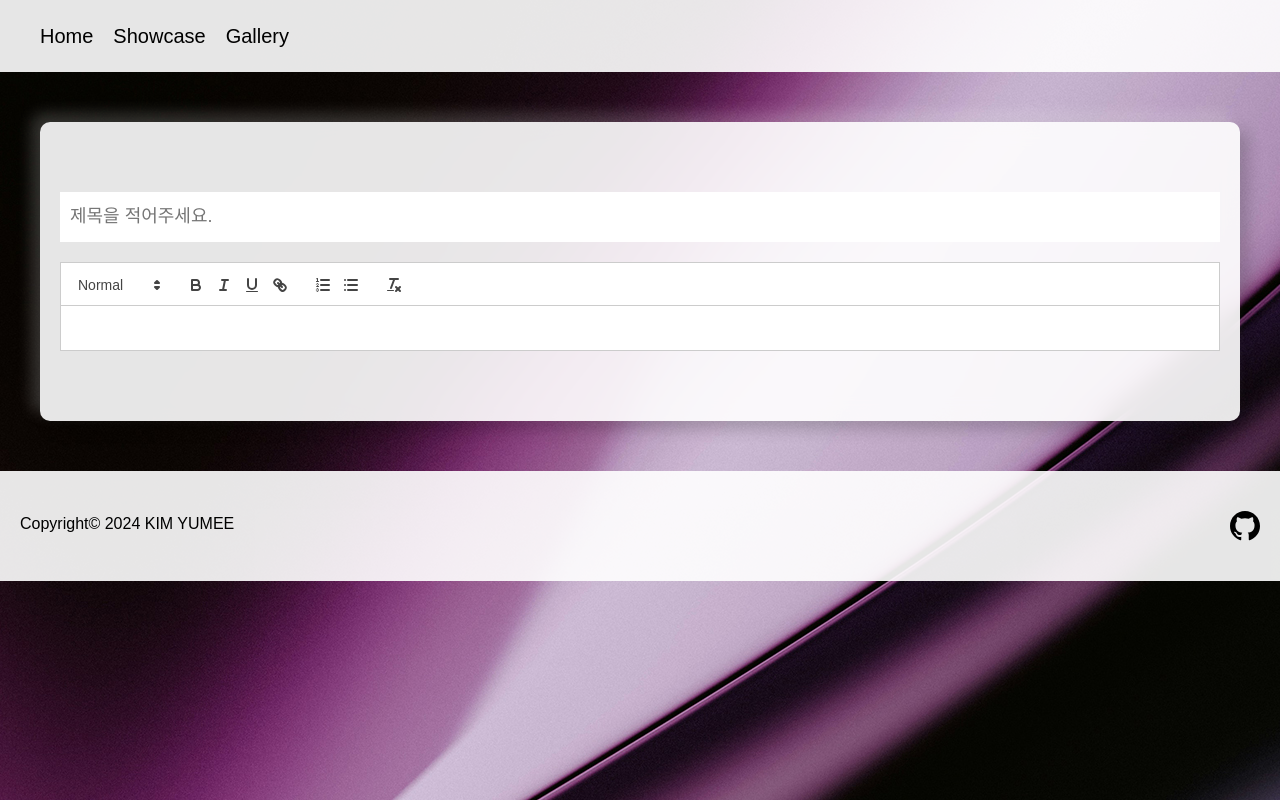
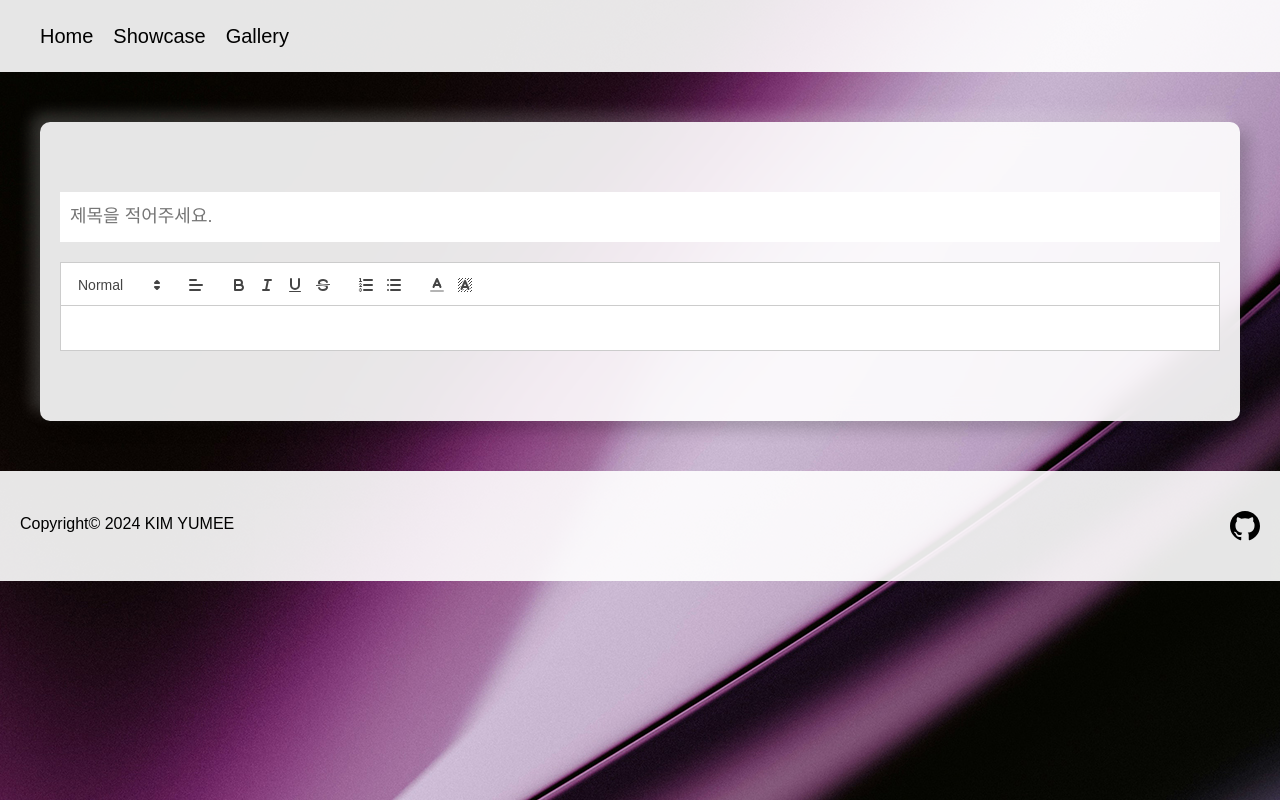
Before and after one commit to yumi-kim-0827/yum-react-ui-kit, a Next.js app: page /write in a window 1280 px wide. Built offline with nearby package versions, Linux system fonts and the light colour scheme.

Commit message:
fix:ReactQill 도입 수정, 경로 에러 확인

```diff
--- a/components/UI/Editor.tsx
+++ b/components/UI/Editor.tsx
@@ -1,5 +1,5 @@
-import React, { useState } from "react";
-import dynamic from "next/dynamic";
+import React, { useMemo } from "react";
+import ReactQuill, { Quill } from "react-quill";
 import "react-quill/dist/quill.snow.css";
 import styled from "styled-components";
 
@@ -14,11 +14,29 @@ const EditorWrap = styled.div`
 `;
 
 const Editor: React.FC<EditorProps> = ({ value, onChange }) => {
-  const ReactQuill = dynamic(() => import("react-quill"), { ssr: false });
+  const modules = useMemo(() => {
+    return {
+      toolbar: {
+        container: [
+          [{ size: ["small", false, "large", "huge"] }],
+          [{ align: [] }],
+          ["bold", "italic", "underline", "strike"],
+          [{ list: "ordered" }, { list: "bullet" }],
+          [
+            {
+              color: [],
+            },
+            { background: [] },
+          ],
+        ],
+      },
+    };
+  }, []);
+
   return (
     <>
       <EditorWrap>
-        <ReactQuill value={value} onChange={onChange} />
+        <ReactQuill modules={modules} />
       </EditorWrap>
     </>
   );
--- a/components/UI/Input.tsx
+++ b/components/UI/Input.tsx
@@ -3,12 +3,13 @@ import styled from "styled-components";
 
 interface InputProps {
   placeholder: string;
+  value: string | "";
+  onChange?: (e: React.ChangeEvent<HTMLInputElement>) => void;
 }
 
 const InputStyled = styled.input`
   padding: 10px;
   width: 100%;
-  flex: 1 0 auto;
   font-size: 18px;
   border-bottom: 1px solid transparent;
   overflow: hidden;
@@ -17,8 +18,14 @@ const InputStyled = styled.input`
   }
 `;
 
-const Input: React.FC<InputProps> = ({ placeholder }) => {
-  return <InputStyled placeholder={placeholder}></InputStyled>;
+const Input: React.FC<InputProps> = ({ placeholder, value, onChange }) => {
+  return (
+    <InputStyled
+      placeholder={placeholder}
+      value={value}
+      onChange={onChange}
+    ></InputStyled>
+  );
 };
 
 export default Input;
--- a/pages/index.tsx
+++ b/pages/index.tsx
@@ -10,7 +10,7 @@ import CardList from "@/components/UI/CardList";
 const Home = () => {
   const router = useRouter();
 
-  const handleClick = () => {
+  const navigateToShow = () => {
     router.push("/showcase");
   };
 
@@ -50,7 +50,7 @@ const Home = () => {
               "사용자들이 원하는 컬러를 선택하고, 해당 컬러에 맞춘 UI 컴포넌트를 재사용 가능한 코드로 제공하는 라이브러리 사이트"
             }
           />
-          <Button onClick={handleClick}>쇼케이스 보기</Button>
+          <Button onClick={navigateToShow}>쇼케이스 보기</Button>
         </Grid>
         <Grid column={"1fr"} place={"center"}>
           <HeadingTitle
--- a/pages/write.tsx
+++ b/pages/write.tsx
@@ -8,7 +8,15 @@ import Input from "@/components/UI/Input";
 
 const write = () => {
   const [title, setTitle] = useState("");
-  const [value, setValue] = useState("");
+  const [content, setContent] = useState("");
+
+  const onChangeTitle = (e: React.ChangeEvent<HTMLInputElement>) => {
+    setTitle(e.target.value);
+  };
+
+  const onChangeContent = (content: string) => {
+    setContent(content);
+  };
   return (
     <>
       <Head>
@@ -19,8 +27,14 @@ const write = () => {
       </Head>
       <Layout>
         <Grid column={"1fr"}>
-          <Input placeholder="제목을 적어주세요." />
-          <Editor value={value} onChange={setValue} />
+          {title}
+          {content}
+          <Input
+            placeholder="제목을 적어주세요."
+            value={title}
+            onChange={onChangeTitle}
+          />
+          <Editor value={content} onChange={onChangeContent} />
         </Grid>
       </Layout>
     </>
```
